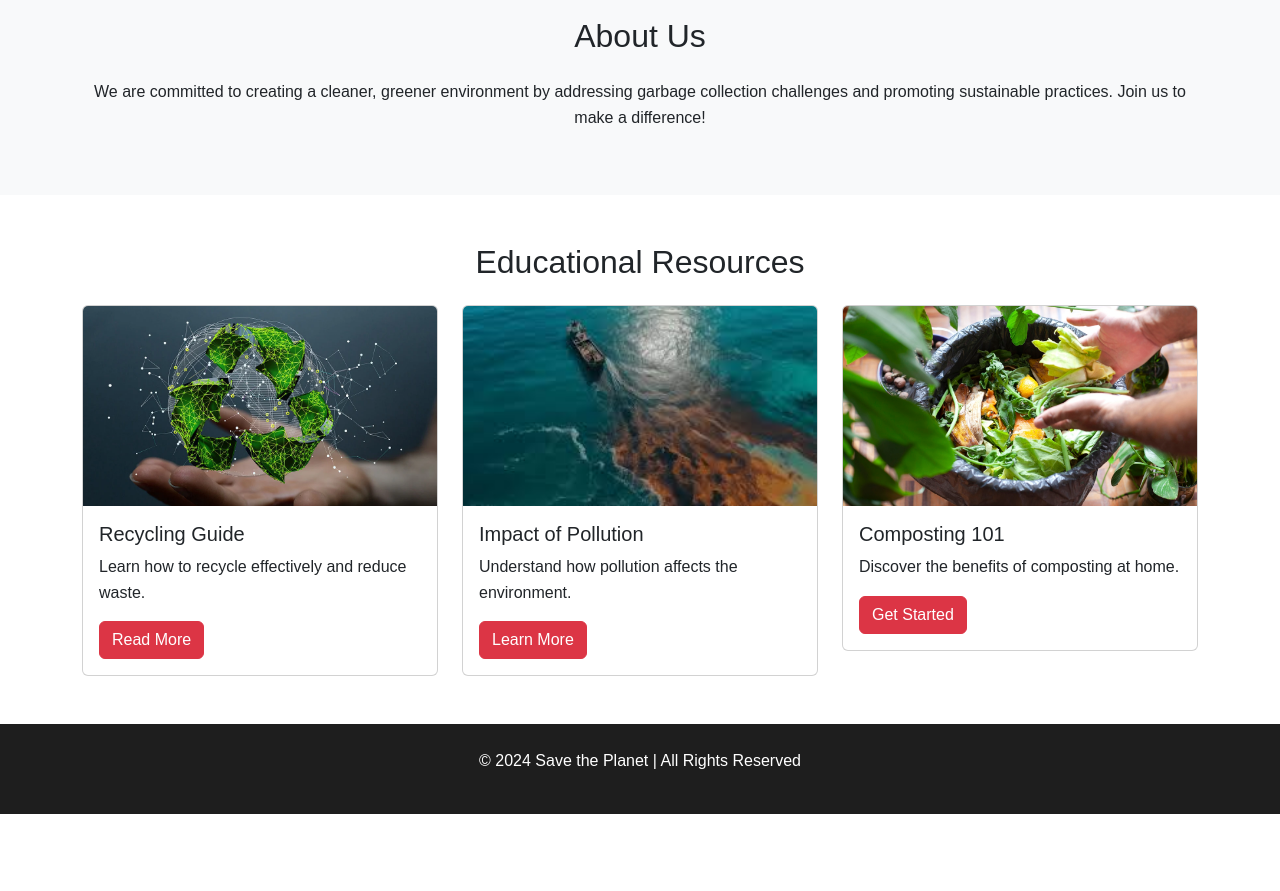
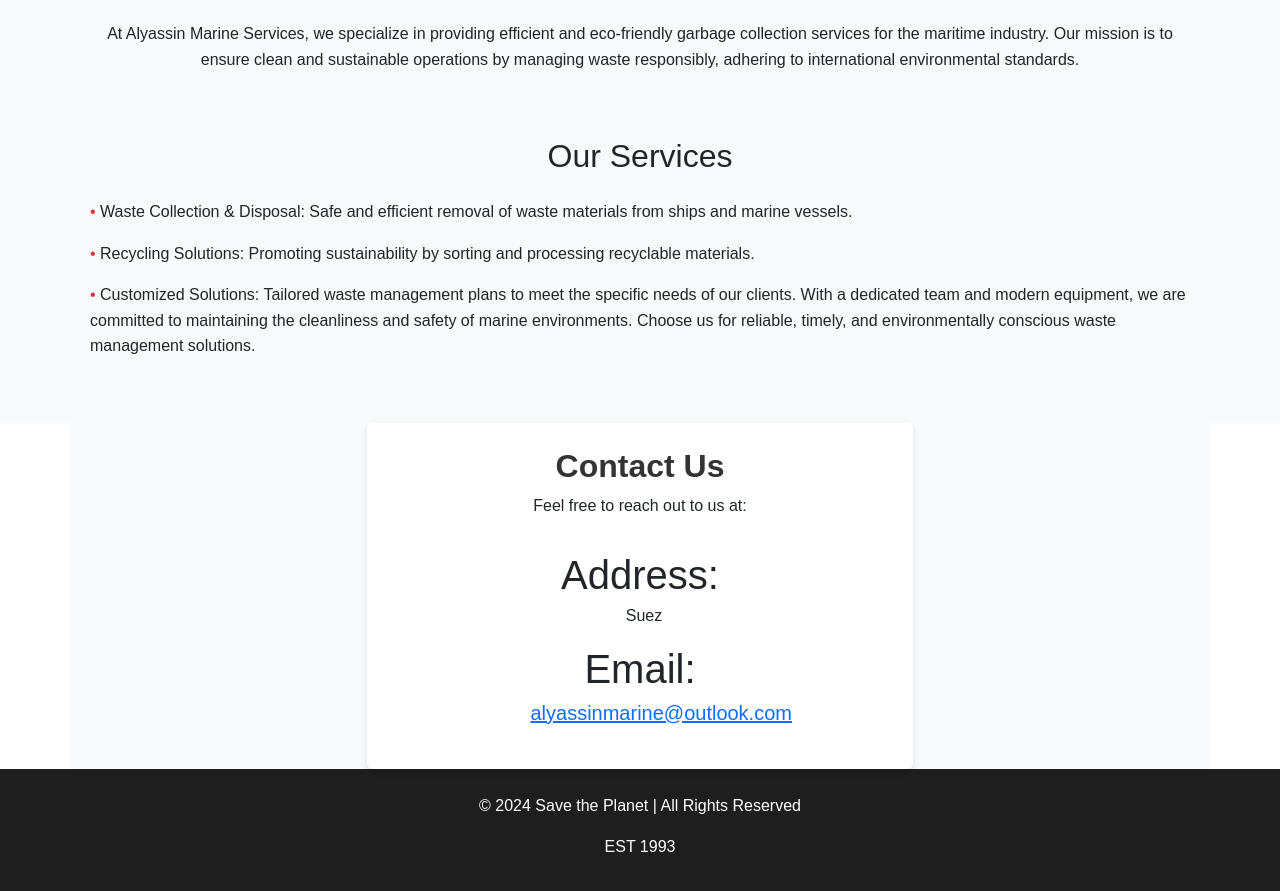
Before and after one commit to Mohamed-ahmed1999/ALYassine-Marine-Services, a plain HTML site: page index.html in a window 1280 px wide. Shown: the part 729-1620 px from the top of the page. Before the commit the page ends 1543 px from the top, so only its background shows below. Drawn offline with nearby package versions, Linux system fonts and the light colour scheme.

```diff
--- a/css/style.css
+++ b/css/style.css
@@ -12,6 +12,15 @@
   justify-content: center;
   align-items: center;
 }
+
+.navbar {
+  position: fixed;
+  width: 100%;
+  top: -5px;
+  z-index: 99;
+
+}
+
 .amer {
   background-color: rgba(0, 0, 0, 0.57);
   display: flex;
@@ -42,4 +51,46 @@
     background-size: cover;
     background-repeat: no-repeat;
     height: 100vh;
-  } }
+  }
+
+  .amer {
+    padding-bottom: 40%;
+    padding-left: 10%;
+    padding-right: 10%;
+  }
+
+  .marine {
+    padding-left: 11%;
+  }
+
+}
+
+
+
+
+
+  @media  screen and (min-width: 1024px) {
+    .navbar-brand {
+      padding-left: 15px;
+    }
+    .marine {
+      padding-left: 28%;
+    }
+    }
+
+
+
+
+    .contact-section {
+      background-color: #f8f9fa;
+  }
+  .contact-card {
+      border: none;
+      background: #ffffff;
+      box-shadow: 0 4px 6px rgba(0, 0, 0, 0.1);
+  }
+  .contact-header {
+      font-size: 2rem;
+      font-weight: bold;
+      color: #333;
+  }
--- a/index.html
+++ b/index.html
@@ -1,18 +1,24 @@
 <!DOCTYPE html>
 <html lang="en">
+
 <head>
     <meta charset="UTF-8">
     <meta name="viewport" content="width=device-width, initial-scale=1.0">
     <title>Save the Planet</title>
     <!-- Bootstrap CSS -->
     <link href="https://cdn.jsdelivr.net/npm/bootstrap@5.3.0-alpha1/dist/css/bootstrap.min.css" rel="stylesheet">
+    <link rel="stylesheet" href="./css/bootstrap.min.css">
+    <link rel="stylesheet" href="./css/all.min.css">
     <link rel="stylesheet" href="./css/style.css">
 </head>
+
 <body>
     <!-- Navbar -->
     <nav class="navbar navbar-expand-lg navbar-dark bg-black">
         <div class="container">
-            <a class="navbar-brand" href="#">ALYassin Marine Services</a>
+            <i class="fa-solid fa-ship ps-2 " style="color: #ffffff; "></i>
+            <a class="navbar-brand fs-6 " href="#">ALYASSIN MARINE SERVICES
+            </a>
             <button class="navbar-toggler" type="button" data-bs-toggle="collapse" data-bs-target="#navbarNav">
                 <span class="navbar-toggler-icon"></span>
             </button>
@@ -27,68 +33,74 @@
     </nav>
 
     <!-- Hero Section -->
-    <header class="hero bg-light text-center py-5 position-relative">
+    <header class="hero bg-light text-center py-5 position-relative ">
         <div class="container">
             <div class="amer position-absolute ">
-            <h1 class="display-4">Join the Movement to Save Our Planet</h1>
-            <p class="lead">Reduce, Reuse, Recycle, and Create a Sustainable Future</p>
-            <a href="#about" class="btn btn-danger btn-lg">Learn More</a>
-        </div></div>
+                <h1 class="display-4 ">Join the Movement to Save Our Planet</h1>
+                <p class="lead">Reduce, Reuse, Recycle, and Create a Sustainable Future</p>
+                <a href="#about" class="btn btn-danger btn-lg">Learn More</a>
+            </div>
+        </div>
     </header>
 
     <!-- About Section -->
     <section id="about" class="py-5 bg-light">
         <div class="container">
             <h2 class="text-center mb-4">About Us</h2>
-            <p class="text-center">We are committed to creating a cleaner, greener environment by addressing garbage collection challenges and promoting sustainable practices. Join us to make a difference!</p>
+            <p class="text-center">At Alyassin Marine Services, we specialize in providing efficient and eco-friendly
+                garbage
+                collection services for the maritime industry. Our mission is to ensure clean and sustainable operations
+                by managing waste responsibly, adhering to international environmental standards.
+
+            <h2 class="text-center  pt-5 mb-4">Our Services</h2>
+            <p class="ps-2"> <span class="text-danger">•</span> Waste Collection & Disposal: Safe and efficient removal
+                of waste materials from
+                ships and marine vessels.</p>
+            <p class="ps-2"> <span class="text-danger">•</span> Recycling Solutions: Promoting sustainability by sorting
+                and processing recyclable
+                materials.
+            </p>
+            <p class="ps-2"><span class="text-danger">•</span> Customized Solutions: Tailored waste management plans to
+                meet the specific needs of
+                our clients.
+                With a dedicated team and modern equipment, we are committed to maintaining the cleanliness and safety
+                of marine environments. Choose us for reliable, timely, and environmentally conscious waste management
+                solutions.</p>
+
         </div>
     </section>
 
-    <!-- Resources Section -->
-    <section id="resources" class="py-5">
-        <div class="container">
-            <h2 class="text-center mb-4">Educational Resources</h2>
-            <div class="row">
-                <div class="col-md-4">
-                    <div class="card">
-                        <img src="./save.webp" class="card-img-top" alt="Recycling">
-                        <div class="card-body">
-                            <h5 class="card-title">Recycling Guide</h5>
-                            <p class="card-text">Learn how to recycle effectively and reduce waste.</p>
-                            <a href="#" class="btn btn-danger   ">Read More</a>
-                        </div>
-                    </div>
-                </div>
-                <div class="col-md-4">
-                    <div class="card">
-                        <img src="./images.jpg" class="card-img-top" alt="Pollution">
-                        <div class="card-body">
-                            <h5 class="card-title">Impact of Pollution</h5>
-                            <p class="card-text">Understand how pollution affects the environment.</p>
-                            <a href="#" class="btn btn-danger   ">Learn More</a>
-                        </div>
-                    </div>
-                </div>
-                <div class="col-md-4">
-                    <div class="card">
-                        <img src="./composting-101.jpg" class="card-img-top" alt="Composting">
-                        <div class="card-body">
-                            <h5 class="card-title">Composting 101</h5>
-                            <p class="card-text">Discover the benefits of composting at home.</p>
-                            <a href="#" class="btn btn-danger   ">Get Started</a>
-                        </div>
-                    </div>
-                </div>
+    <!-- contactus -->
+
+<div class="container contact-section">
+    <div class="row justify-content-center">
+        <div class="col-lg-6">
+            <div class="card contact-card p-4">
+                <h2 class="contact-header text-center">Contact Us</h2>
+                <p class="text-center">Feel free to reach out to us at:</p>
+
+
+                    <ul class="list-unstyled text-center pt-3">
+                        <li><strong class="display-6 pt-3">Address:</strong><p class="ps-2 pt-1 fs-">Suez</p></li>
+                        <li>
+                            <strong class="display-6" id="email">Email:</strong>
+                            <a href="mailto:alyassinmarine@outlook.com" class="marine pt-1 fs-5 d-flex text-center ">alyassinmarine@outlook.com</a>
+                        </li>
+                    </ul>
+
+
             </div>
         </div>
-    </section>
-
+    </div>
+</div>
     <!-- Footer -->
     <footer class=" text-white text-center py-4">
         <p>&copy; 2024 Save the Planet | All Rights Reserved</p>
+        <p class="fs-6">EST 1993</p>
     </footer>
 
     <!-- Bootstrap JS -->
     <script src="https://cdn.jsdelivr.net/npm/bootstrap@5.3.0-alpha1/dist/js/bootstrap.bundle.min.js"></script>
 </body>
+
 </html>
```
